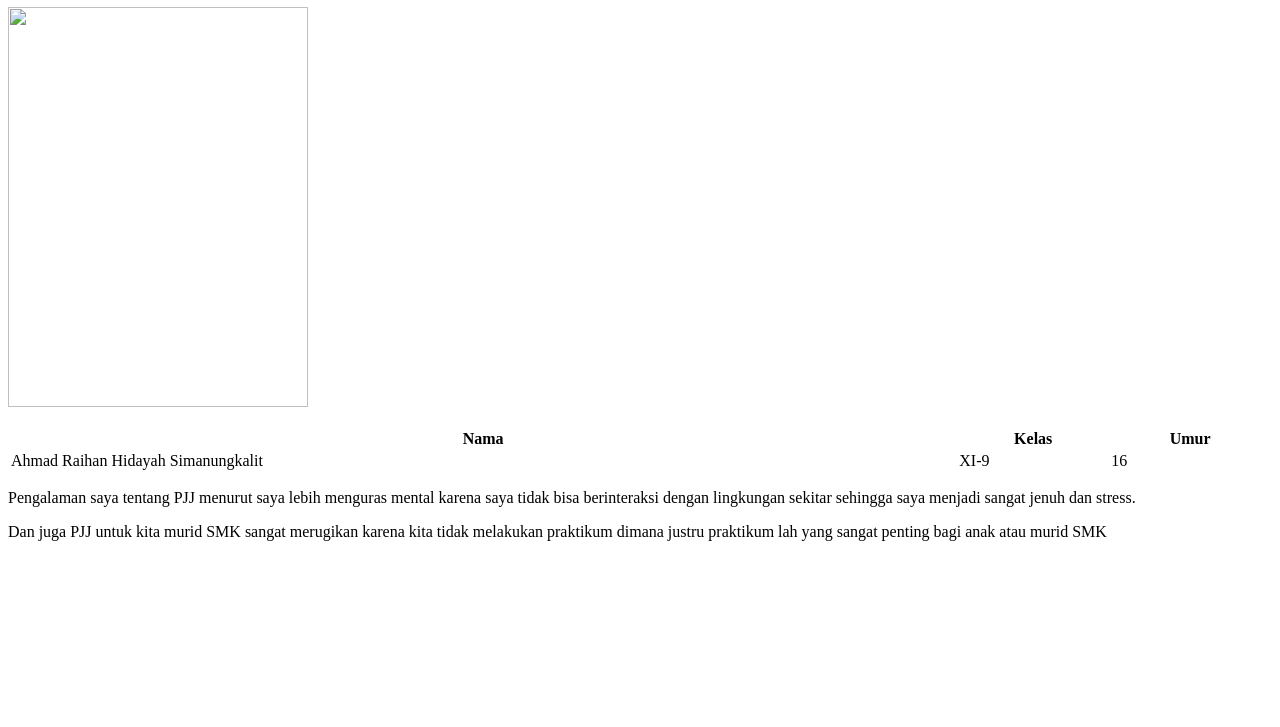
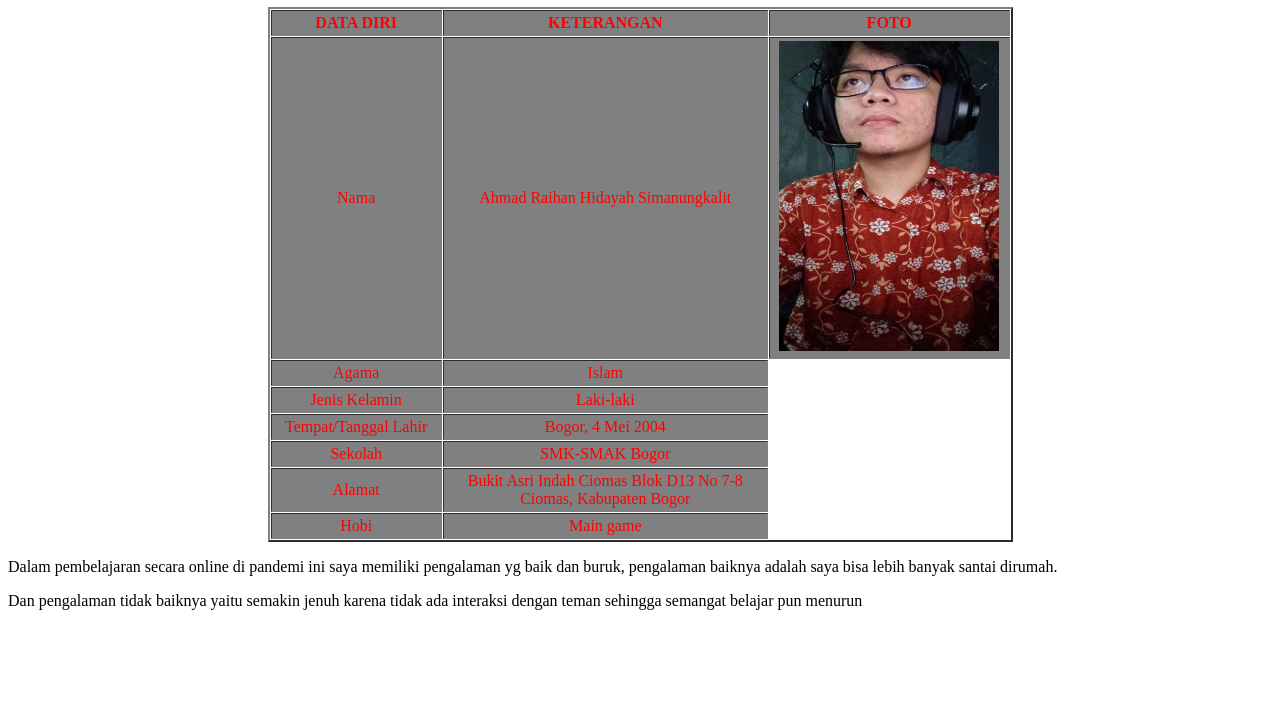
Before and after one commit to ahmadraihan65/ahmadraihan65.github.io, a plain HTML site: page index.html in a window 1280 px wide. Shown: the part 73-800 px from the top of the page. Drawn offline with Linux system fonts and the light colour scheme.

Commit message:
Add files via upload

```diff
--- a/index.html
+++ b/index.html
@@ -1,23 +1,61 @@
 <!DOCTYPE html>
-	<head>
-		<title>biodata</title>
-	</head>
-	<body>
+<html>
+ <head>
+ <title>Profile Biodata</title>
+ <link rel="stylesheet" href="style.css">
+ </head>
+ <body>
+ <h1 align="center"> <b>Profile Data</b></h1>
+ <table id="asik" width="745" border="2" cellspacing="1" cellpadding="3"
+align="center">
 
-	<h1>MY BIODATA</h1>
-	<img src="sampel foto.jpg" width="300px" height="400px">
+<tr id="satu" >
+ <td width="174"> <b>DATA DIRI</b> </td>
+ <td width="353"><b>KETERANGAN</b></td>
+ <td width="235"><b>FOTO</b></td>
+ </tr>
+ <tr id="nol">
+ <td>Nama</td>
+ <td>Ahmad Raihan Hidayah Simanungkalit</td>
+ <td> <img src="foto rehan.jpg" width="220" height="310">
+ </td>
+ </tr>
 
-	<table style="width:100%">
-	<p style="text-align:justify;">
-		<tr>
-			<th>Nama</th>
-			<th>Kelas</th>
-			<th>Umur</th>
-		</tr>
-		<tr>
-			<td>Ahmad Raihan Hidayah Simanungkalit</td>
-			<td>XI-9</td>
-			<td>16</td>
-	</table>
-	<p>Pengalaman saya tentang PJJ menurut saya lebih menguras mental karena saya tidak bisa berinteraksi dengan lingkungan sekitar sehingga saya menjadi sangat jenuh dan stress.</p>
-		Dan juga PJJ untuk kita murid SMK sangat merugikan karena kita tidak melakukan praktikum dimana justru praktikum lah yang sangat penting bagi anak atau murid SMK</p>
+ <tr id="dua" >
+ <td>Agama</td>
+ <td>Islam</td>
+ </tr>
+
+ <tr id="tiga">
+
+ <td>Jenis Kelamin</td>
+ <td>Laki-laki</td>
+ </tr>
+ <tr id="empat">
+ <td>Tempat/Tanggal Lahir</td>
+ <td>Bogor, 4 Mei 2004</td>
+ </tr>
+ <tr id="lima">
+ <td>Sekolah</td>
+ <td>SMK-SMAK Bogor</td>
+ </tr>
+ <tr id="enam">
+ <td>Alamat</td>
+ <td>Bukit Asri Indah Ciomas Blok D13 No 7-8 Ciomas, Kabupaten Bogor</td>
+ </tr>
+ <tr id="tujuh">
+ <td>Hobi</td>
+ <td>Main game</td>
+ </tr>
+ </table>
+
+<p >
+ Dalam pembelajaran secara online di pandemi ini saya memiliki pengalaman yg
+baik dan buruk, pengalaman baiknya
+ adalah saya bisa lebih banyak santai dirumah.
+ </p>
+ <p > Dan pengalaman tidak baiknya yaitu semakin jenuh karena tidak ada interaksi dengan teman sehingga semangat belajar pun menurun
+</p>
+ </table>
+ </body>
+</html>
--- /dev/null
+++ b/style.css
@@ -0,0 +1,28 @@
+#nol {
+	text-align: center;
+color: red}
+#satu {
+	text-align: center;
+color: red}
+#dua {
+	text-align: center;
+color: red}
+#tiga {
+	text-align: center;
+color: red}
+#empat {
+	text-align: center;
+color: red}
+#lima {
+	text-align: center;
+color: red}
+#enam {
+	text-align: center;
+color: red}
+#tujuh {
+	text-align: center;
+color: red}
+tr {
+ color: white;
+ background: grey;
+ }
```
Also changed, not shown: foto rehan.jpg (added).
